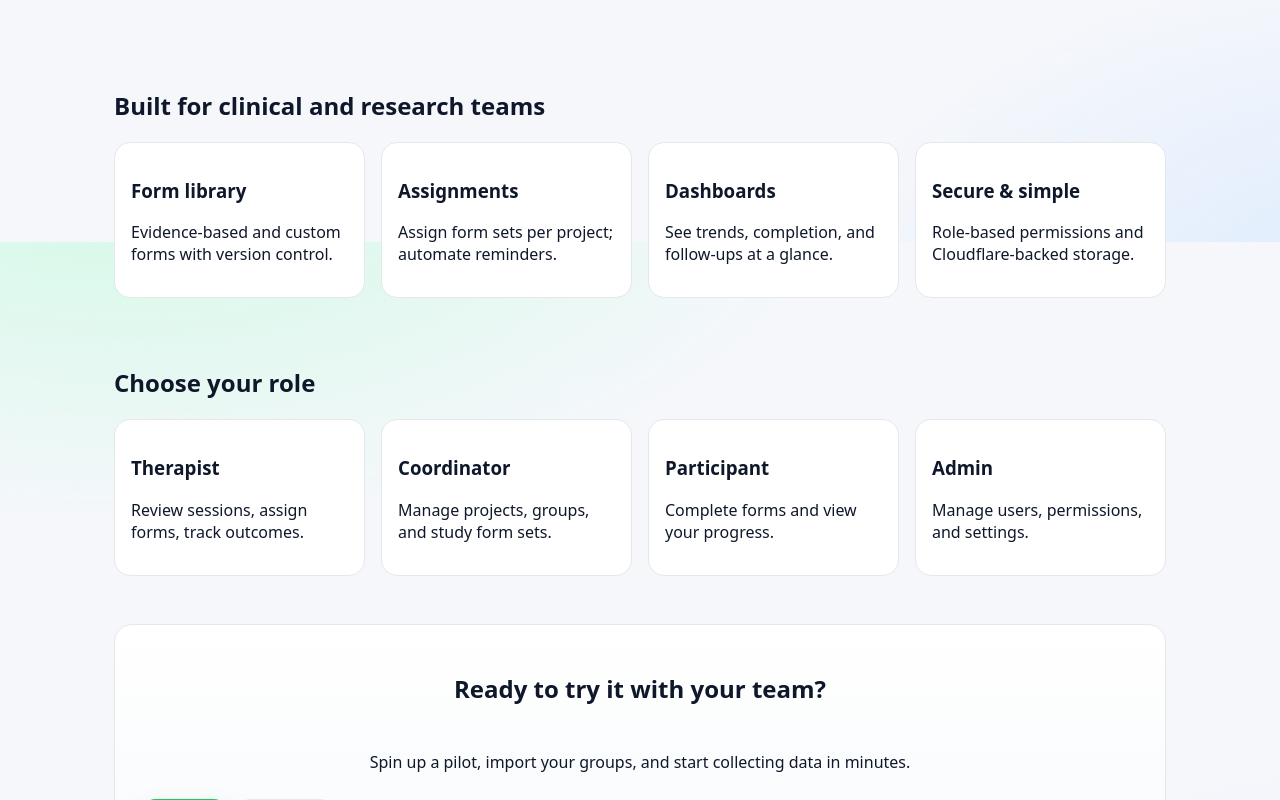
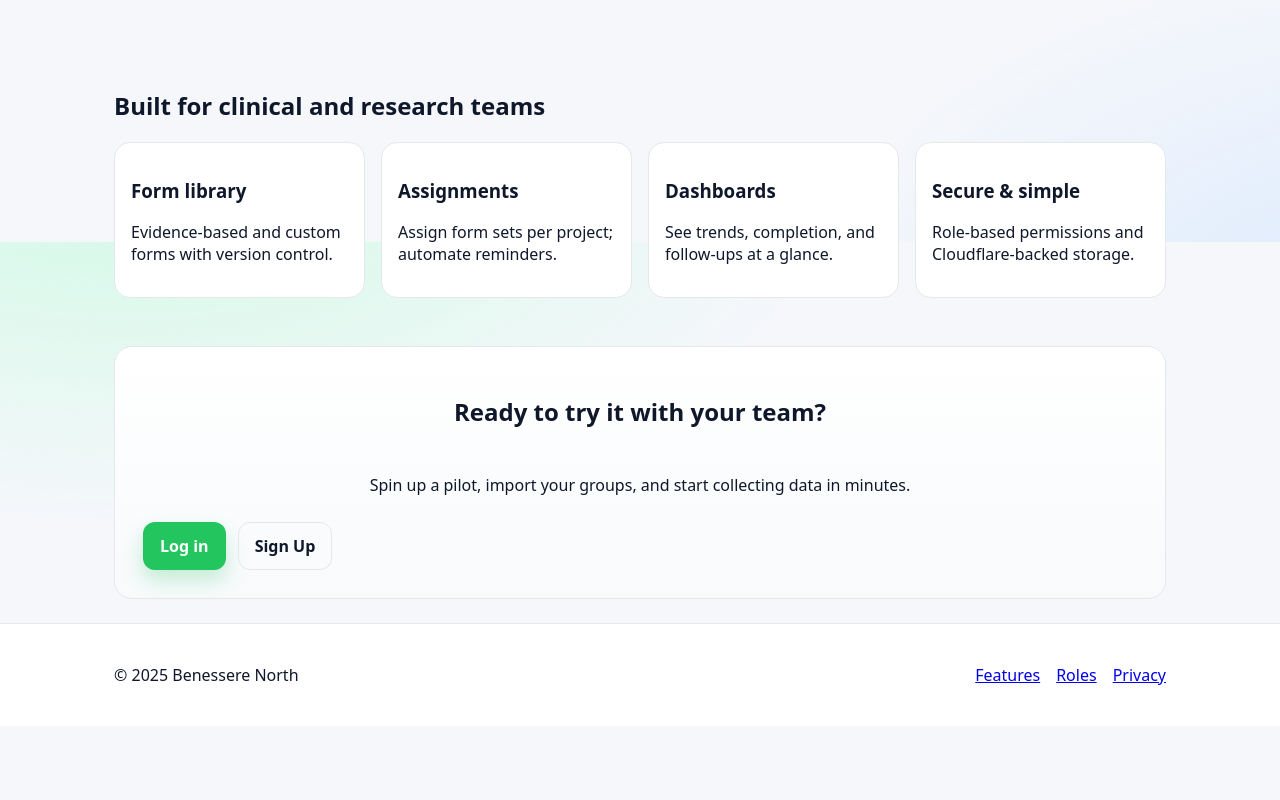
Before and after one commit to jpache22/benessere-north-mental-health-tracker, a SvelteKit app in the folder frontend/: page /landing in a window 1280 px wide. Shown: the part 558-1358 px from the top of the page. After the commit the page ends 1284 px from the top, so only its background shows below. Built offline with nearby package versions, Linux system fonts and the light colour scheme.

Commit message:
Removed role selection section from landing page

```diff
--- a/frontend/src/routes/landing/+page.svelte
+++ b/frontend/src/routes/landing/+page.svelte
@@ -64,17 +64,6 @@
     </div>
   </section>
 
-  <!-- Roles -->
-  <section id="roles" class="roles container">
-    <h2>Choose your role</h2>
-    <div class="role-grid">
-      <a class="role" href="/login"><h3>Therapist</h3><p>Review sessions, assign forms, track outcomes.</p></a>
-      <a class="role" href="/login"><h3>Coordinator</h3><p>Manage projects, groups, and study form sets.</p></a>
-      <a class="role" href="/login"><h3>Participant</h3><p>Complete forms and view your progress.</p></a>
-      <a class="role" href="/login"><h3>Admin</h3><p>Manage users, permissions, and settings.</p></a>
-    </div>
-  </section>
-
   <!-- Contact / CTA -->
   <section id="contact" class="cta container">
     <div class="cta-card">
```
